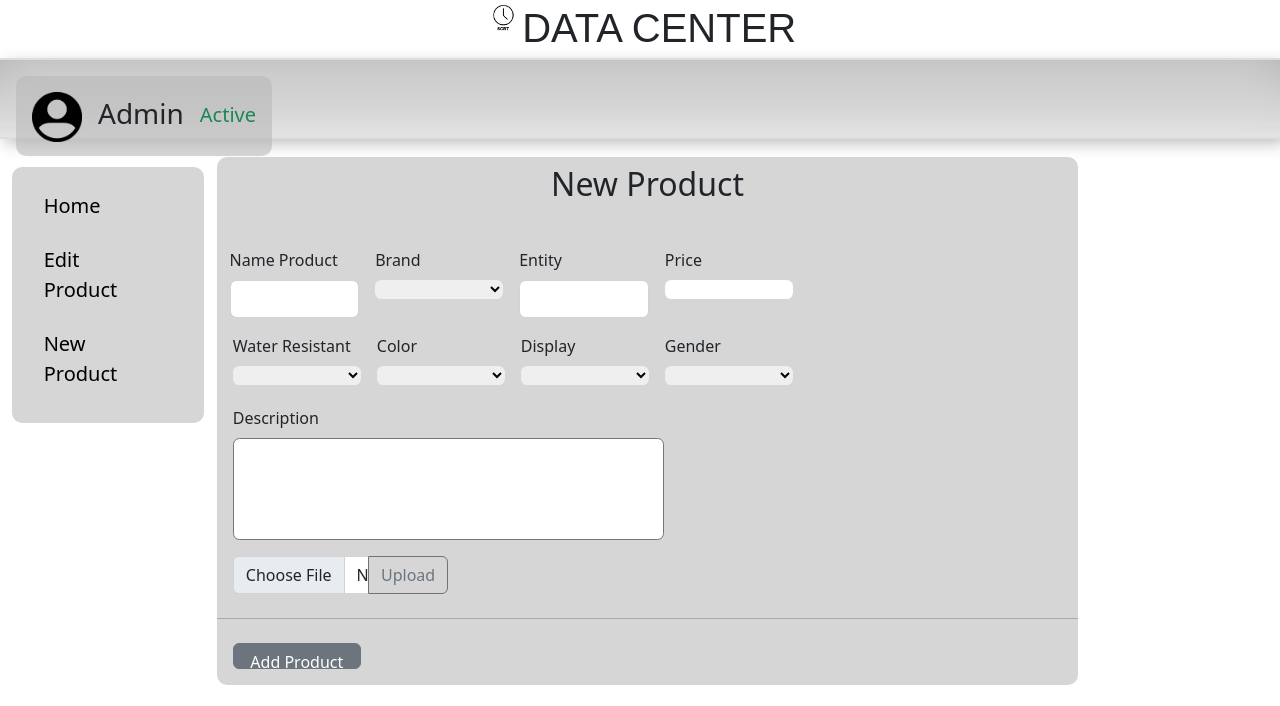
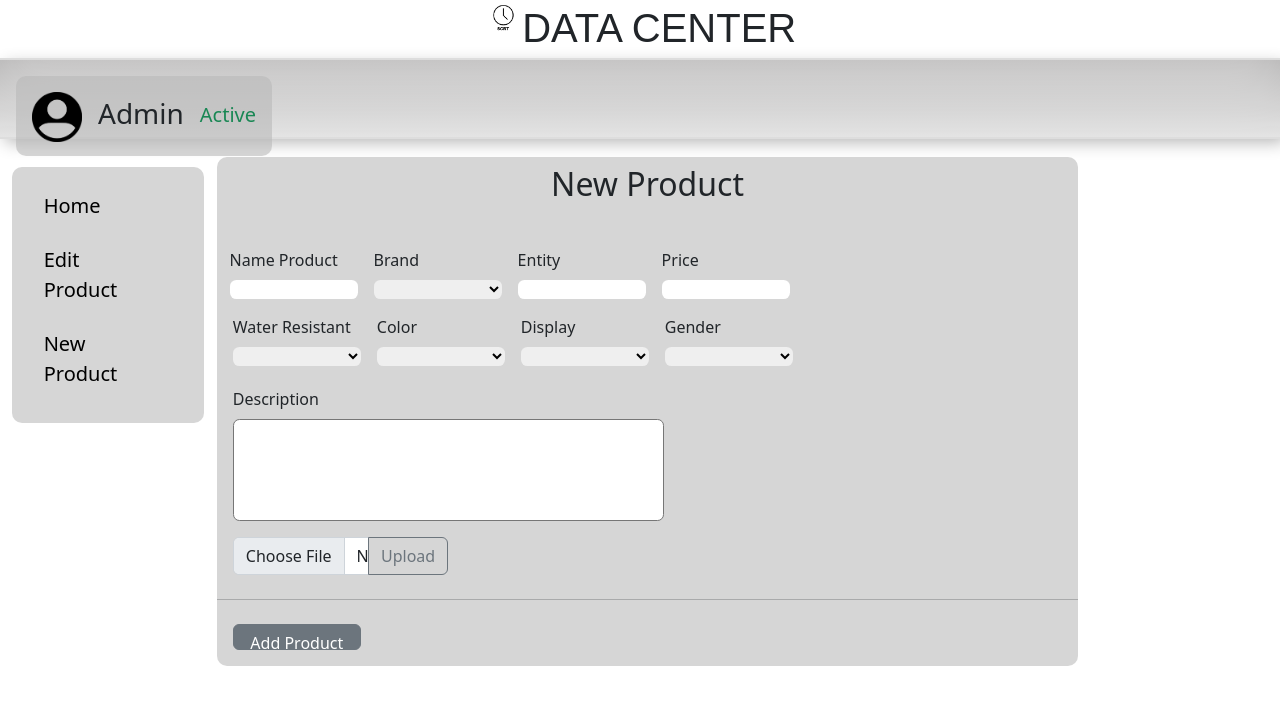
Before and after one commit to NetskyA/Website-watches-cityzent, a PHP site: page /newp.php in a window 1280 px wide. Shown: the top 706 px of the page. Run offline with PHP 8.4, Linux system fonts and the light colour scheme; tables that the repository leaves empty or names only in its code hold one stand-in row (values such as "Sample post"); data that the repository does not hold is empty; some libraries are stand-ins or nearby versions; some web fonts are replaced.

Commit message:
Update newp.php

```diff
--- a/pw/newp.php
+++ b/pw/newp.php
@@ -44,6 +44,9 @@ if (isset($_POST["add"])) {
             } else {
                 if (move_uploaded_file($_FILES["fileupload"]["tmp_name"], $target_file)) {
                     $safe = true;
+                    $stmt = $conn->prepare("INSERT INTO barang(ID_Brand,ID_Display,ID_Warna,ID_Gender,ID_Resistant,Nama_Barang,Gambar,Stok,Harga,Deskripsi) VALUES(?,?,?,?,?,?,?,?,?,?)");
+                    $stmt->bind_param("iiiiissiis", $brand, $display,$color,$gender,$resistant,$nama,$target_file,$stok,$harga,$desc);
+                    $result = $stmt->execute();
                 } else {
                     echo '<script>alert("Error")</script>';
                     $safe = false;
@@ -153,7 +156,7 @@ if (isset($_POST["add"])) {
                             <div class="bawah mt-3" style="display: flex; margin-left: 1vw;">
                                 <div class="namep">
                                     <label for="Nm" class="form-label">Name Product</label>
-                                    <input type="name" name="name" class="form-control" aria-describedby="passwordHelpBlock">
+                                    <input type="name" name="name" class="form-control" aria-describedby="passwordHelpBlock" style="width: 10vw;border:0px;border-radius: 0.5vw;height:1.5vw">
                                 </div>
                                 <div class="brand2 ms-3">
                                     <label for="Nm" class="form-label">Brand</label>
@@ -175,7 +178,7 @@ if (isset($_POST["add"])) {
                                 </div>
                                 <div class="entity ms-3">
                                     <label for="Nm" class="form-label">Entity</label>
-                                    <input type="name" name="jumlah" class="form-control" aria-describedby="passwordHelpBlock">
+                                    <input type="name" name="jumlah" class="form-control" aria-describedby="passwordHelpBlock" style="width: 10vw;border:0px;border-radius: 0.5vw;height:1.5vw">
                                 </div>
                                 <div class="price ms-3">
                                     <label for="Nm" class="form-label">Price</label>
```
